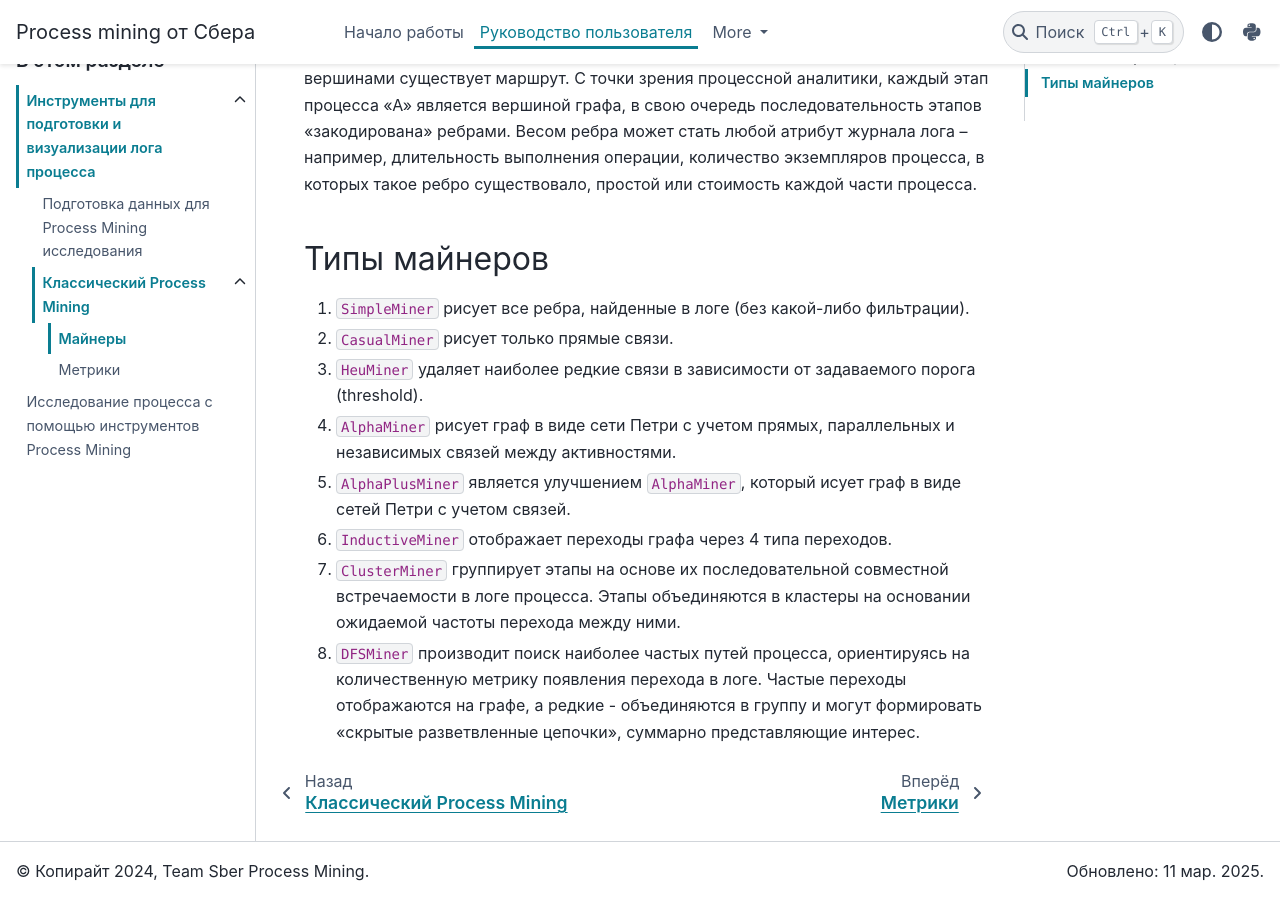
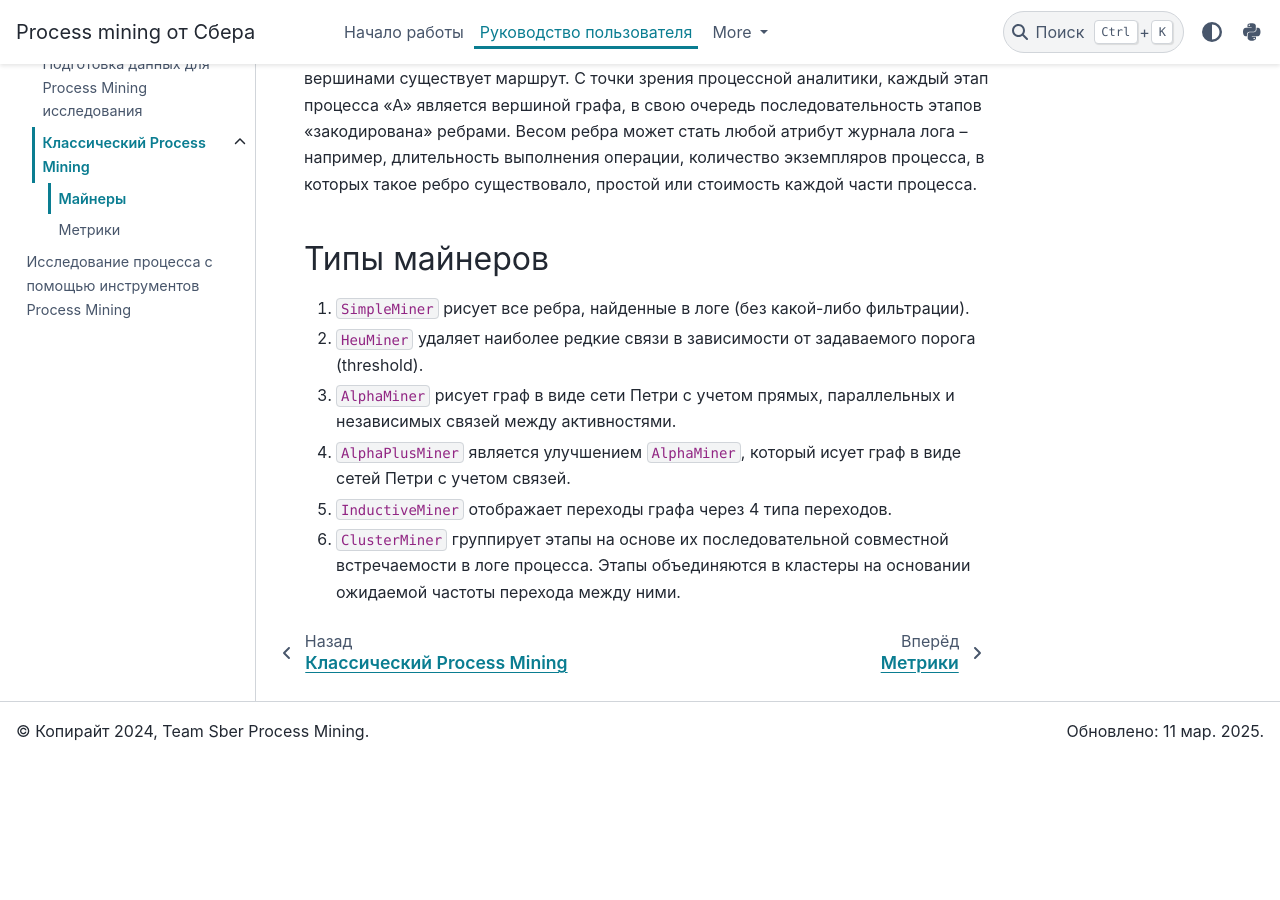
Before and after one commit to SPM-MLTeam/process-mining-spm, a Sphinx documentation site: the page built from docs/source/user_guide/UC001_handling-event-data/UC001-002-001_Miners.md, in a window 1280 px wide and 900 px high, scrolled down 588 px. Built offline with Sphinx 7.4.7 and the PyData theme 0.15.4, drawn with Linux system fonts in a browser that asks for light colours; after the commit the page ends 1348 px from its top, so only the background shows below that.

Commit message:
Fixed doc for miners description

```diff
--- a/docs/source/user_guide/UC001_handling-event-data/UC001-002-001_Miners.md
+++ b/docs/source/user_guide/UC001_handling-event-data/UC001-002-001_Miners.md
@@ -15,10 +15,8 @@
 ## Типы майнеров
 
 1. `SimpleMiner` рисует все ребра, найденные в логе (без какой-либо фильтрации).
-2. `CasualMiner` рисует только прямые связи.
-3. `HeuMiner` удаляет наиболее редкие связи в зависимости от задаваемого порога (threshold).
-4. `AlphaMiner` рисует граф в виде сети Петри с учетом прямых, параллельных и независимых связей между активностями.
-5. `AlphaPlusMiner` является улучшением `AlphaMiner`, который исует граф в виде сетей Петри с учетом связей.
-6. `InductiveMiner` отображает переходы графа  через 4 типа переходов.
-7. `ClusterMiner` группирует этапы на основе их последовательной совместной встречаемости в логе процесса. Этапы объединяются в кластеры на основании ожидаемой частоты перехода между ними.
-8. `DFSMiner` производит поиск наиболее частых путей процесса, ориентируясь на количественную метрику появления перехода в логе. Частые переходы отображаются на графе, а редкие - объединяются в группу и могут формировать "скрытые разветвленные цепочки", суммарно представляющие интерес.
+2. `HeuMiner` удаляет наиболее редкие связи в зависимости от задаваемого порога (threshold).
+3. `AlphaMiner` рисует граф в виде сети Петри с учетом прямых, параллельных и независимых связей между активностями.
+4. `AlphaPlusMiner` является улучшением `AlphaMiner`, который исует граф в виде сетей Петри с учетом связей.
+5. `InductiveMiner` отображает переходы графа  через 4 типа переходов.
+6. `ClusterMiner` группирует этапы на основе их последовательной совместной встречаемости в логе процесса. Этапы объединяются в кластеры на основании ожидаемой частоты перехода между ними.
```
